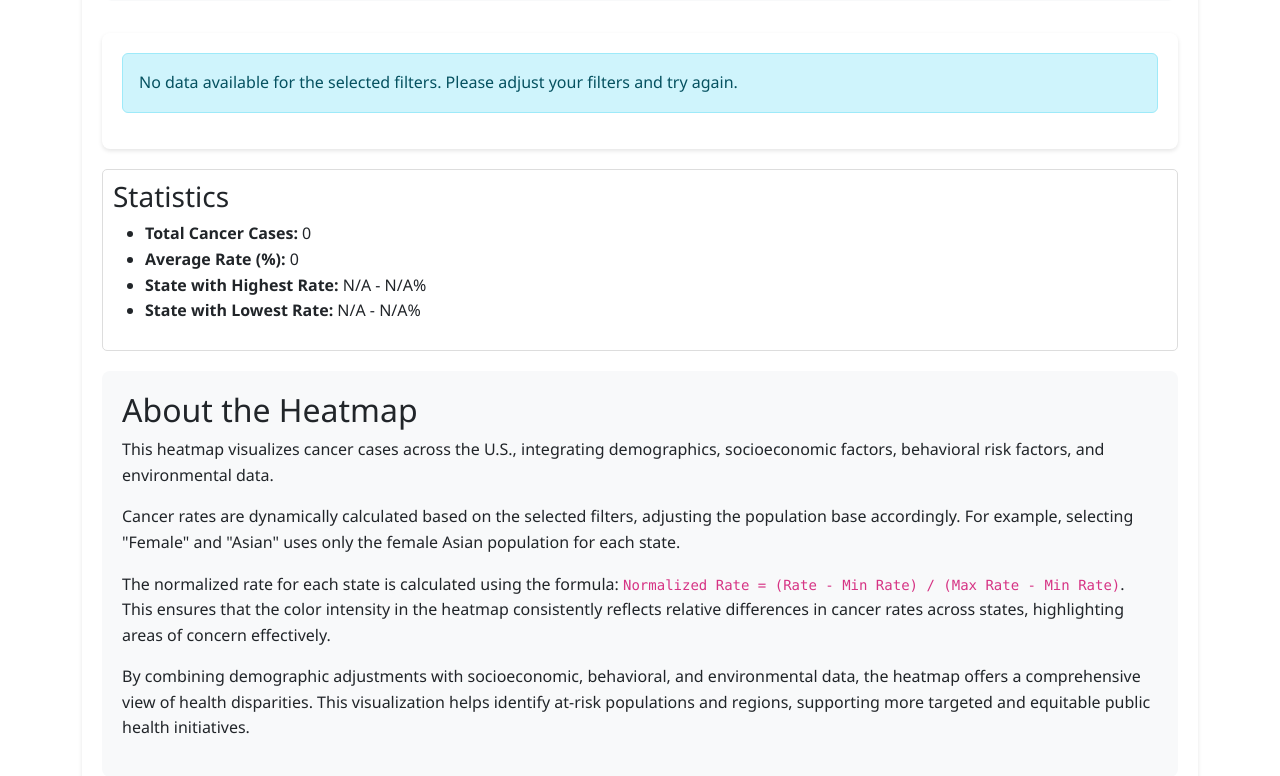
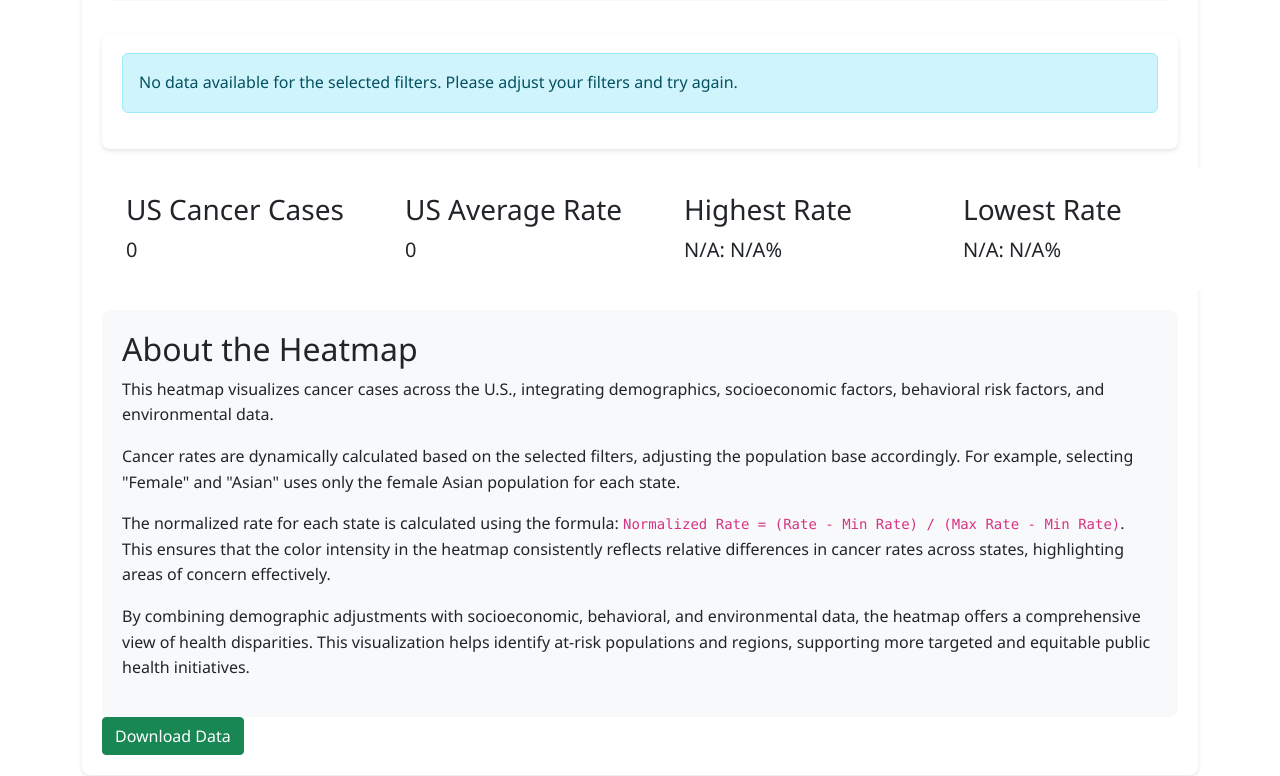
Before and after one commit to itayzahor/Cancer_Atlas_app, a Flask app: page /heatmap/ in a window 1280 px wide. Shown: the part 515-1291 px from the top of the page. Run offline with Flask 3, Linux system fonts and the light colour scheme; data that the repository does not hold is empty.

Commit message:
updated statistics and heatmap html

```diff
--- a/app/db/db_connector.py
+++ b/app/db/db_connector.py
@@ -5,7 +5,7 @@ def get_db_connection():
     conn = mysql.connector.connect(
         host="localhost",        # Replace with your host
         user="root",    # Replace with your username
-        password="123456",# Replace with your password
+        password="Itay123456",# Replace with your password
         database="cancer_atlas" # Replace with your database name
     )
     print("Connection successful!")
--- a/app/gui/heatmap.py
+++ b/app/gui/heatmap.py
@@ -117,11 +117,7 @@ def heatmap():
 
         highest_rate = max(data, key=lambda row: row['rate'])
         lowest_rate = min(data, key=lambda row: row['rate'])
-        print("Total cases:", total_cases)
-        print("Total rates:", total_rates)
-        print("Average rate:", avg_rate)
-        print("Highest rate:", highest_rate)
-        print("Lowest rate:", lowest_rate)
+
         stats = {
             'total_cases': total_cases,
             'avg_rate': avg_rate,
--- a/templates/heatmap.html
+++ b/templates/heatmap.html
@@ -217,13 +217,6 @@
         </form>
     </div>
 
-    <!-- Loading Spinner -->
-    <div id="loading-spinner" class="loading-spinner">
-        <div class="spinner-border text-primary" role="status">
-            <span class="visually-hidden">Loading...</span>
-        </div>
-    </div>
-
     <!-- Heatmap Section -->
     <div class="visualization-container">
         {% if not data %}
--- a/templates/statistics.html
+++ b/templates/statistics.html
@@ -1,19 +1,67 @@
 {% if stats %}
-<div style="border: 1px solid #ddd; padding: 10px; border-radius: 5px;">
-    <h3>Statistics</h3>
-    <ul>
-        <li><strong>Total Cancer Cases:</strong> {{ stats.total_cases }}</li>
-        <li><strong>Average Rate (%):</strong> {{ stats.avg_rate }}</li>
-        <li>
-            <strong>State with Highest Rate:</strong>
-            {{ stats.highest_rate.state }} - {{ stats.highest_rate.rate }}%
-        </li>
-        <li>
-            <strong>State with Lowest Rate:</strong>
-            {{ stats.lowest_rate.state }} - {{ stats.lowest_rate.rate }}%
-        </li>
-    </ul>
+<div class="statistics-section">
+    <div class="row-statistics">
+        <div class="col-md-3">
+            <div class="statistic-card">
+                <h3>US Cancer Cases</h3>
+                <p>{{ stats.total_cases }}</p>
+            </div>
+        </div>
+        <div class="col-md-3">
+            <div class="statistic-card">
+                <h3>US Average Rate</h3>
+                <p>{{ stats.avg_rate }}</p>
+            </div>
+        </div>
+        <div class="col-md-3">
+            <div class="statistic-card">
+                <h3>Highest Rate</h3>
+                <p>{{ stats.highest_rate.state }}: {{ stats.highest_rate.rate }}%</p>
+            </div>
+        </div>
+        <div class="col-md-3">
+            <div class="statistic-card">
+                <h3>Lowest Rate</h3>
+                <p>{{ stats.lowest_rate.state }}: {{ stats.lowest_rate.rate }}%</p>
+            </div>
+        </div>
+    </div>
 </div>
 {% else %}
 <p>No statistics available.</p>
 {% endif %}
+
+{% block extra_css %}
+<style>
+    .statistic-card {
+        background: #ffffff;
+        padding: 1.5rem;
+        border-radius: 8px;
+        height: 100%;
+        transition: transform 0.2s ease;
+    }
+
+    .statistic-card:hover {
+        transform: translateY(-5px);
+    }
+
+    .statistics-section {
+        margin-bottom: 20px;
+    }
+
+    .row-statistics {
+        display: flex;
+        gap: 10px; /* Ensure consistent spacing between the cards */
+    }
+
+    .statistic-card p {
+        font-size: 1.25rem;
+        margin: 0;
+    }
+
+    #plot-wrapper {
+        width: 100%;
+        overflow-x: auto;
+    }
+</style>
+{% endblock %}
```
